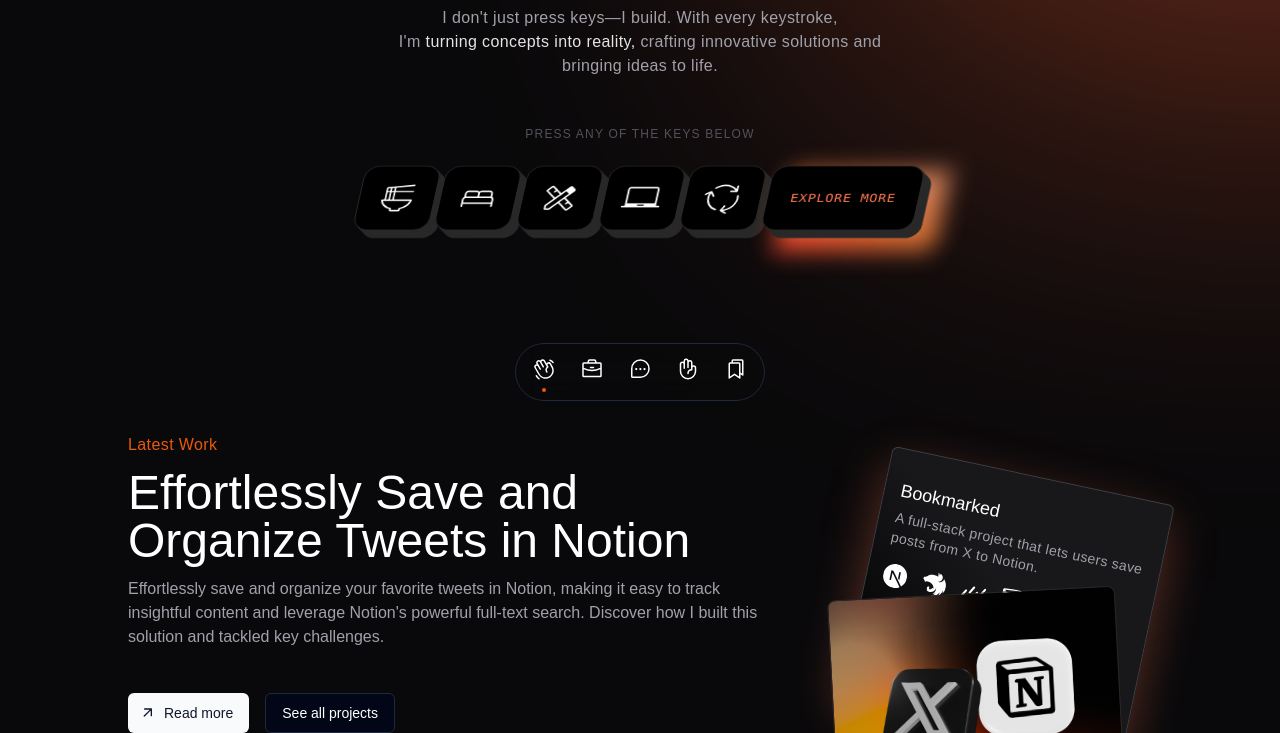
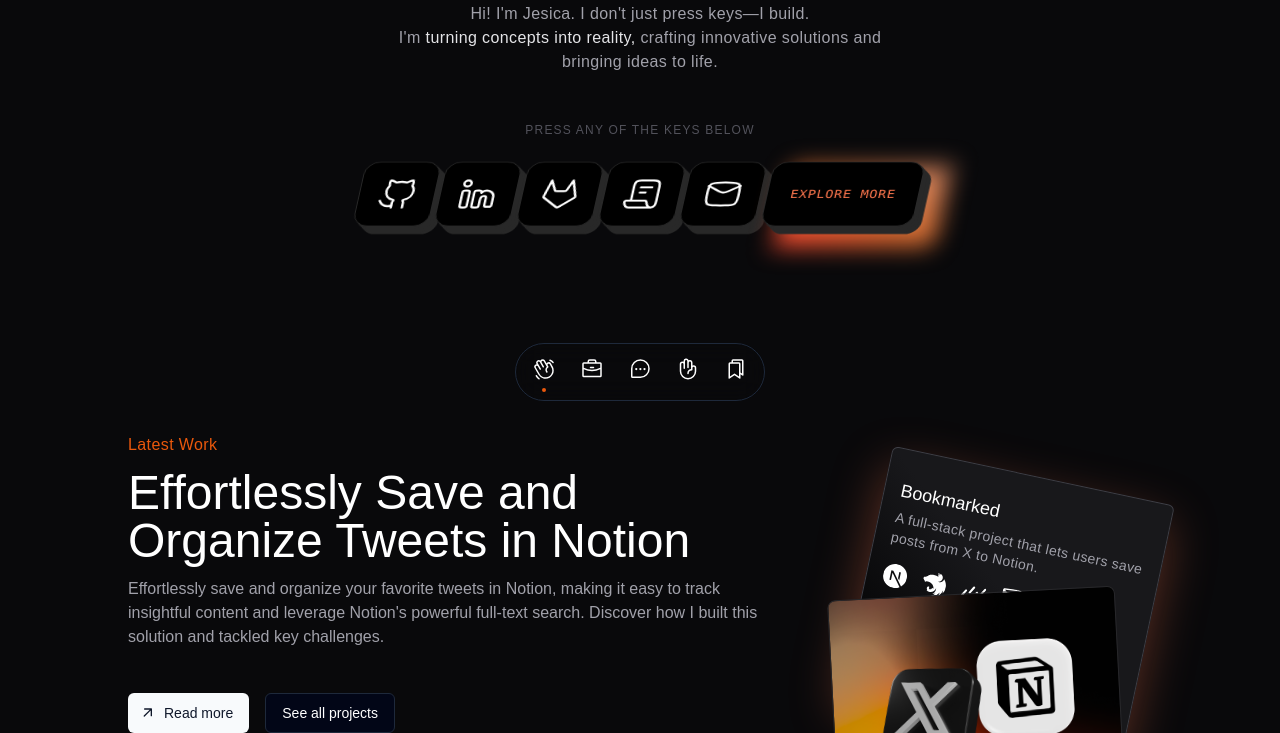
Before and after one commit to ritikvirus/ritikvirus-portfolio, an Astro site: page / in a window 1280 px wide. Shown: the part 367-1100 px from the top of the page. Built offline with nearby package versions, Linux system fonts and the light colour scheme; Astro itself is replaced by a stand-in of ours.

Commit message:
feat: update keyboard icons

```diff
--- a/src/components/home/HeroSection.astro
+++ b/src/components/home/HeroSection.astro
@@ -6,21 +6,22 @@ import GradientText from '@/components/home/GradientText'
 <div
   class='flex flex-col items-center pt-16 text-center sm:min-h-screen sm:justify-center'
 >
-  <div
+  <!-- <div
     class='bg-radial-gradient absolute right-0 top-0 -z-10 size-3/4 -translate-y-2/3 translate-x-1/2 blur-[160px]'
   >
-  </div>
+  </div> -->
   <GradientText />
   <h1
-    class='mt-8 bg-gradient-to-b from-white to-zinc-200 bg-clip-text text-[clamp(2.5rem,8vw,4.5rem)] font-medium leading-none tracking-tighter text-transparent'
+    class='mt-8 bg-gradient-to-b from-white to-zinc-200 bg-clip-text text-[clamp(2.5rem,8vw,4.25rem)] font-medium leading-none tracking-tight text-transparent'
   >
-    Hi, I'm Jesica
+    A professional
+    <span class='font-serif font-normal italic tracking-wide'>typer</span>
+    who builds with every
+    <span class='font-serif font-normal italic tracking-wide'> keystroke </span>
     <br />
-    A professional
-    <span class='font-serif font-normal italic tracking-wide'>typer.</span>
   </h1>
   <p class='mt-8 max-w-lg tracking-wide text-zinc-400 max-md:text-sm'>
-    I don't just press keys&mdash;I build. With every keystroke,<br
+    Hi! I'm Jesica. I don't just press keys&mdash;I build.<br
       class='max-md:hidden'
     /> I'm
     <span class='text-zinc-200'> turning concepts into reality, </span>
--- a/src/components/home/Keyboard.astro
+++ b/src/components/home/Keyboard.astro
@@ -1,16 +1,16 @@
 ---
-import Ramen from '../icons/Ramen.astro'
-import Bed from '../icons/Bed.astro'
-import Laptop from '../icons/Laptop.astro'
-import Design from '../icons/Design.astro'
-import Repeat from '../icons/Repeat.astro'
+import { Github } from '../icons/Github'
+import { LinkedIn } from '../icons/LinkedIn'
+import { Gitlab } from '../icons/Gitlab'
+import { Scroll } from '../icons/Scroll'
+import { Mail } from '../icons/Mail'
 
 const KEYS = [
-  { key: 'KeyE', icon: Ramen, tooltip: 'Eat' },
-  { key: 'KeyS', icon: Bed, tooltip: 'Sleep' },
-  { key: 'KeyD', icon: Design, tooltip: 'Design' },
-  { key: 'KeyC', icon: Laptop, tooltip: 'Code' },
-  { key: 'KeyR', icon: Repeat, tooltip: 'Repeat' }
+  { key: 'KeyE', icon: Github, tooltip: 'Github' },
+  { key: 'KeyS', icon: LinkedIn, tooltip: 'LinkedIn' },
+  { key: 'KeyD', icon: Gitlab, tooltip: 'Gitlab' },
+  { key: 'KeyC', icon: Scroll, tooltip: 'Resume' },
+  { key: 'KeyR', icon: Mail, tooltip: 'Email' }
 ]
 ---
 
@@ -93,8 +93,8 @@ const KEYS = [
   }
 
   svg {
-    width: 2.75rem;
-    height: 2.75rem;
+    width: 2.25rem;
+    height: 2.25rem;
   }
 
   @media (max-width: 640px) {
@@ -103,8 +103,8 @@ const KEYS = [
     }
 
     svg {
-      width: 1.75rem;
-      height: 1.75rem;
+      width: 1.5rem;
+      height: 1.5rem;
     }
   }
 
--- a/src/components/icons/Github.tsx
+++ b/src/components/icons/Github.tsx
@@ -6,13 +6,20 @@ export function Github(props: SVGProps<SVGSVGElement>) {
       xmlns='http://www.w3.org/2000/svg'
       width='1em'
       height='1em'
-      viewBox='0 0 512 512'
+      viewBox='0 0 24 24'
       {...props}
     >
-      <path
-        fill='currentColor'
-        d='M256 32C132.3 32 32 134.9 32 261.7c0 101.5 64.2 187.5 153.2 217.9a17.6 17.6 0 0 0 3.8.4c8.3 0 11.5-6.1 11.5-11.4c0-5.5-.2-19.9-.3-39.1a102.4 102.4 0 0 1-22.6 2.7c-43.1 0-52.9-33.5-52.9-33.5c-10.2-26.5-24.9-33.6-24.9-33.6c-19.5-13.7-.1-14.1 1.4-14.1h.1c22.5 2 34.3 23.8 34.3 23.8c11.2 19.6 26.2 25.1 39.6 25.1a63 63 0 0 0 25.6-6c2-14.8 7.8-24.9 14.2-30.7c-49.7-5.8-102-25.5-102-113.5c0-25.1 8.7-45.6 23-61.6c-2.3-5.8-10-29.2 2.2-60.8a18.6 18.6 0 0 1 5-.5c8.1 0 26.4 3.1 56.6 24.1a208.2 208.2 0 0 1 112.2 0c30.2-21 48.5-24.1 56.6-24.1a18.6 18.6 0 0 1 5 .5c12.2 31.6 4.5 55 2.2 60.8c14.3 16.1 23 36.6 23 61.6c0 88.2-52.4 107.6-102.3 113.3c8 7.1 15.2 21.1 15.2 42.5c0 30.7-.3 55.5-.3 63c0 5.4 3.1 11.5 11.4 11.5a19.4 19.4 0 0 0 4-.4C415.9 449.2 480 363.1 480 261.7C480 134.9 379.7 32 256 32'
-      ></path>
+      <g
+        fill='none'
+        stroke='currentColor'
+        strokeLinecap='round'
+        strokeLinejoin='round'
+        strokeWidth='1.5'
+        color='currentColor'
+      >
+        <path d='M10 20.568c-3.429 1.157-6.286 0-8-3.568'></path>
+        <path d='M10 22v-3.242c0-.598.184-1.118.48-1.588c.204-.322.064-.78-.303-.88C7.134 15.452 5 14.107 5 9.645c0-1.16.38-2.25 1.048-3.2c.166-.236.25-.354.27-.46c.02-.108-.015-.247-.085-.527c-.283-1.136-.264-2.343.16-3.43c0 0 .877-.287 2.874.96c.456.285.684.428.885.46s.469-.035 1.005-.169A9.5 9.5 0 0 1 13.5 3a9.6 9.6 0 0 1 2.343.28c.536.134.805.2 1.006.169c.2-.032.428-.175.884-.46c1.997-1.247 2.874-.96 2.874-.96c.424 1.087.443 2.294.16 3.43c-.07.28-.104.42-.084.526s.103.225.269.461c.668.95 1.048 2.04 1.048 3.2c0 4.462-2.134 5.807-5.177 6.643c-.367.101-.507.559-.303.88c.296.47.48.99.48 1.589V22'></path>
+      </g>
     </svg>
   )
 }
--- a/src/components/icons/Gitlab.tsx
+++ b/src/components/icons/Gitlab.tsx
@@ -6,12 +6,17 @@ export function Gitlab(props: SVGProps<SVGSVGElement>) {
       xmlns='http://www.w3.org/2000/svg'
       width='1em'
       height='1em'
-      viewBox='0 0 512 512'
+      viewBox='0 0 24 24'
       {...props}
     >
       <path
-        fill='currentColor'
-        d='m488.028 207.68l-.674-1.731l-65.335-171.154a17.07 17.07 0 0 0-6.723-8.129a17.445 17.445 0 0 0-19.995 1.08a17.57 17.57 0 0 0-5.799 8.83l-44.114 135.478H166.756L122.641 36.576a17.2 17.2 0 0 0-5.798-8.856a17.44 17.44 0 0 0-19.996-1.079a17.22 17.22 0 0 0-6.723 8.129l-65.46 171.078l-.649 1.731a122.2 122.2 0 0 0-3.308 77.122c7.259 25.388 22.543 47.718 43.548 63.625l.225.175l.6.427l99.526 74.814l49.238 37.407l29.993 22.73A20.1 20.1 0 0 0 256.034 488c4.405 0 8.689-1.447 12.197-4.121l29.993-22.73l49.238-37.407l100.126-75.266l.25-.2c20.958-15.91 36.207-38.217 43.454-63.57a122.26 122.26 0 0 0-3.264-77.026'
+        fill='none'
+        stroke='currentColor'
+        strokeLinecap='round'
+        strokeLinejoin='round'
+        strokeWidth='1.5'
+        d='M21.798 13.084c.172.632.259.948.161 1.239c-.097.29-.356.492-.874.894l-7.838 6.085c-.6.465-.899.698-1.247.698s-.648-.233-1.247-.698l-7.838-6.085c-.518-.402-.777-.603-.874-.894c-.098-.291-.011-.607.161-1.24L5.231 2l2.857 6.654c.256.596.384.894.638 1.062c.254.167.579.167 1.228.167h4.092c.649 0 .974 0 1.228-.167c.254-.168.382-.466.638-1.062L18.77 2z'
+        color='currentColor'
       ></path>
     </svg>
   )
--- a/src/components/icons/LinkedIn.tsx
+++ b/src/components/icons/LinkedIn.tsx
@@ -6,12 +6,17 @@ export function LinkedIn(props: SVGProps<SVGSVGElement>) {
       xmlns='http://www.w3.org/2000/svg'
       width='1em'
       height='1em'
-      viewBox='0 0 512 512'
+      viewBox='0 0 24 24'
       {...props}
     >
       <path
-        fill='currentColor'
-        d='M444.17 32H70.28C49.85 32 32 46.7 32 66.89v374.72C32 461.91 49.85 480 70.28 480h373.78c20.54 0 35.94-18.21 35.94-38.39V66.89C480.12 46.7 464.6 32 444.17 32m-273.3 373.43h-64.18V205.88h64.18ZM141 175.54h-.46c-20.54 0-33.84-15.29-33.84-34.43c0-19.49 13.65-34.42 34.65-34.42s33.85 14.82 34.31 34.42c-.01 19.14-13.31 34.43-34.66 34.43m264.43 229.89h-64.18V296.32c0-26.14-9.34-44-32.56-44c-17.74 0-28.24 12-32.91 23.69c-1.75 4.2-2.22 9.92-2.22 15.76v113.66h-64.18V205.88h64.18v27.77c9.34-13.3 23.93-32.44 57.88-32.44c42.13 0 74 27.77 74 87.64Z'
+        fill='none'
+        stroke='currentColor'
+        strokeLinecap='round'
+        strokeLinejoin='round'
+        strokeWidth='1.5'
+        d='M4.5 9.5H4c-.943 0-1.414 0-1.707.293S2 10.557 2 11.5V20c0 .943 0 1.414.293 1.707S3.057 22 4 22h.5c.943 0 1.414 0 1.707-.293S6.5 20.943 6.5 20v-8.5c0-.943 0-1.414-.293-1.707S5.443 9.5 4.5 9.5m2-5.25a2.25 2.25 0 1 1-4.5 0a2.25 2.25 0 0 1 4.5 0m5.826 5.25H11.5c-.943 0-1.414 0-1.707.293S9.5 10.557 9.5 11.5V20c0 .943 0 1.414.293 1.707S10.557 22 11.5 22h.5c.943 0 1.414 0 1.707-.293S14 20.943 14 20v-3.5c0-1.657.528-3 2.088-3c.78 0 1.412.672 1.412 1.5v4.5c0 .943 0 1.414.293 1.707s.764.293 1.707.293h.499c.942 0 1.414 0 1.707-.293c.292-.293.293-.764.293-1.706L22 14c0-2.486-2.364-4.5-4.703-4.5c-1.332 0-2.52.652-3.297 1.673c0-.63 0-.945-.137-1.179a1 1 0 0 0-.358-.358c-.234-.137-.549-.137-1.179-.137'
+        color='currentColor'
       ></path>
     </svg>
   )
--- /dev/null
+++ b/src/components/icons/Mail.tsx
@@ -0,0 +1,25 @@
+import type { SVGProps } from 'react'
+
+export function Mail(props: SVGProps<SVGSVGElement>) {
+  return (
+    <svg
+      xmlns='http://www.w3.org/2000/svg'
+      width='1em'
+      height='1em'
+      viewBox='0 0 24 24'
+      {...props}
+    >
+      <g
+        fill='none'
+        stroke='currentColor'
+        strokeLinecap='round'
+        strokeLinejoin='round'
+        strokeWidth='1.5'
+        color='currentColor'
+      >
+        <path d='m2 6l6.913 3.917c2.549 1.444 3.625 1.444 6.174 0L22 6'></path>
+        <path d='M2.016 13.476c.065 3.065.098 4.598 1.229 5.733c1.131 1.136 2.705 1.175 5.854 1.254c1.94.05 3.862.05 5.802 0c3.149-.079 4.723-.118 5.854-1.254c1.131-1.135 1.164-2.668 1.23-5.733c.02-.986.02-1.966 0-2.952c-.066-3.065-.099-4.598-1.23-5.733c-1.131-1.136-2.705-1.175-5.854-1.254a115 115 0 0 0-5.802 0c-3.149.079-4.723.118-5.854 1.254c-1.131 1.135-1.164 2.668-1.23 5.733a69 69 0 0 0 0 2.952'></path>
+      </g>
+    </svg>
+  )
+}
--- /dev/null
+++ b/src/components/icons/Scroll.tsx
@@ -0,0 +1,23 @@
+import type { SVGProps } from 'react'
+
+export function Scroll(props: SVGProps<SVGSVGElement>) {
+  return (
+    <svg
+      xmlns='http://www.w3.org/2000/svg'
+      width='1em'
+      height='1em'
+      viewBox='0 0 24 24'
+      {...props}
+    >
+      <path
+        fill='none'
+        stroke='currentColor'
+        strokeLinecap='round'
+        strokeLinejoin='round'
+        strokeWidth='1.5'
+        d='M5.975 16.987V6.532c0-1.345.057-2.906 1.065-3.8C7.866 2 9.034 2 10.14 2h7.31c1.027 0 2.092.018 3.012.47q.112.055.213.115C22.042 3.388 22 5.302 22 6.885v10.532c0 1.041-.048 2.111-.48 3.059c-.414.907-.98 1.314-2.024 1.506M5.975 16.987h8.83c.413 0 .785.253.93.638c.126.337.23.627.323.9c.323.958.607 1.969 1.287 2.717c.409.45.838.678 1.41.74m-12.78-4.995H2.969c-.553 0-1.011.447-.966.997c.047.576.15 1.078.34 1.615c.336.95.92 1.911 1.88 2.225c.354.115.746.153 1.251.158h13.28m.742 0a4 4 0 0 1-.742 0m.742 0h-.742M10.469 7h7m-7 4h3.5'
+        color='currentColor'
+      ></path>
+    </svg>
+  )
+}
```
